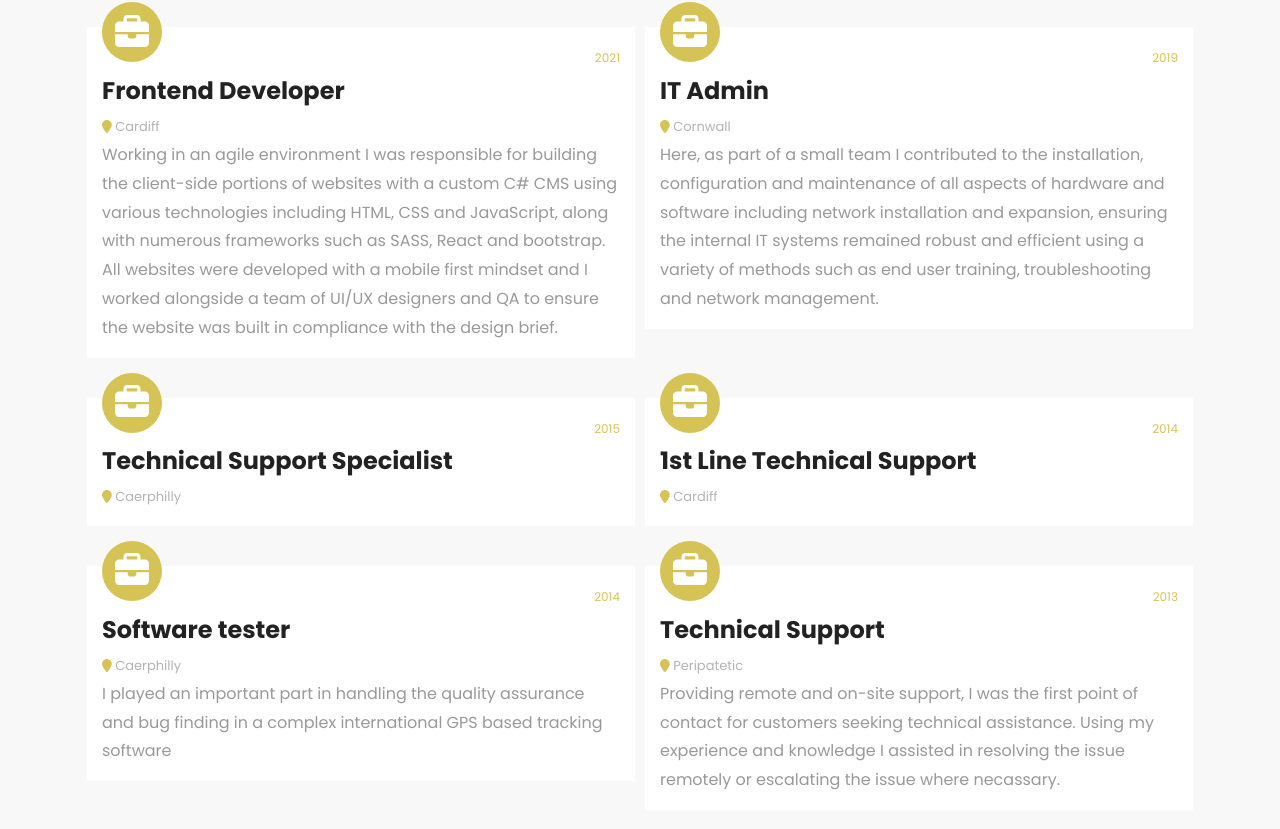
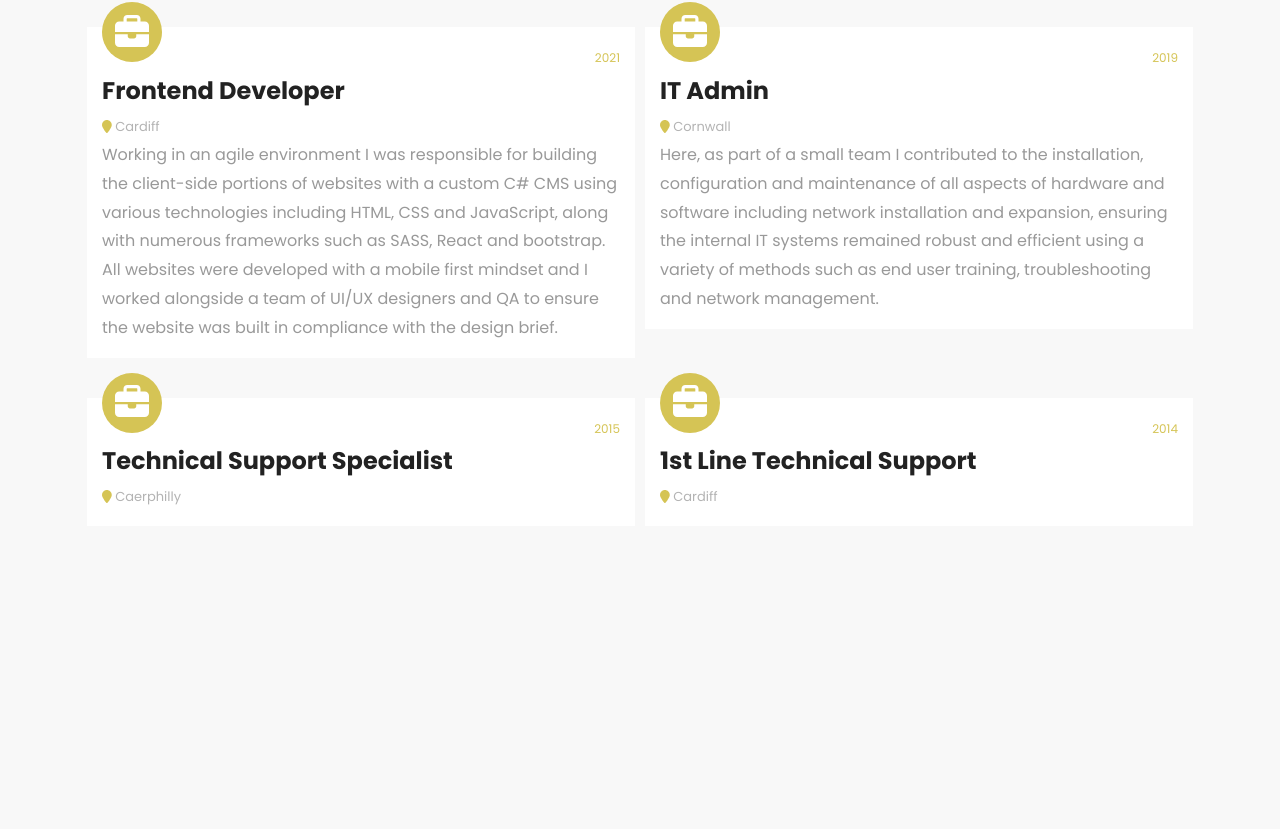
Before and after one commit to JaimieHemmings/Portfolio2, a React (Vite) app: page /experience in a window 1280 px wide. Shown: the part 217-1046 px from the top of the page. After the commit the page ends 800 px from the top, so only its background shows below. Built offline with nearby package versions, Linux system fonts and the light colour scheme.

Commit message:
Update index.jsx

```diff
--- a/src/components/Experience/index.jsx
+++ b/src/components/Experience/index.jsx
@@ -70,28 +70,6 @@ const Experience = () => {
                         <p></p>
                     </div>
                 </div>
-                <div className="col-6">
-                    <div className="wrap">
-                        <div className="icon">
-                            <FontAwesomeIcon icon={faBriefcase} color="#fff" />
-                        </div>
-                        <span className="date">2014</span>
-                        <h2>Software tester</h2>
-                        <span className="location"><FontAwesomeIcon icon={faLocationPin} color="#d5c455" /> Caerphilly</span>
-                        <p>I played an important part in handling the quality assurance and bug finding in a complex international GPS based tracking software</p>
-                    </div>
-                </div>
-                <div className="col-6">
-                    <div className="wrap">
-                        <div className="icon">
-                            <FontAwesomeIcon icon={faBriefcase} color="#fff" />
-                        </div>
-                        <span className="date">2013</span>
-                        <h2>Technical Support</h2>
-                        <span className="location"><FontAwesomeIcon icon={faLocationPin} color="#d5c455" /> Peripatetic</span>
-                        <p>Providing remote and on-site support, I was the first point of contact for customers seeking technical assistance. Using my experience and knowledge I assisted in resolving the issue remotely or escalating the issue where necassary.</p>
-                    </div>
-                </div>
             </div>
         </section>
         </>
```
